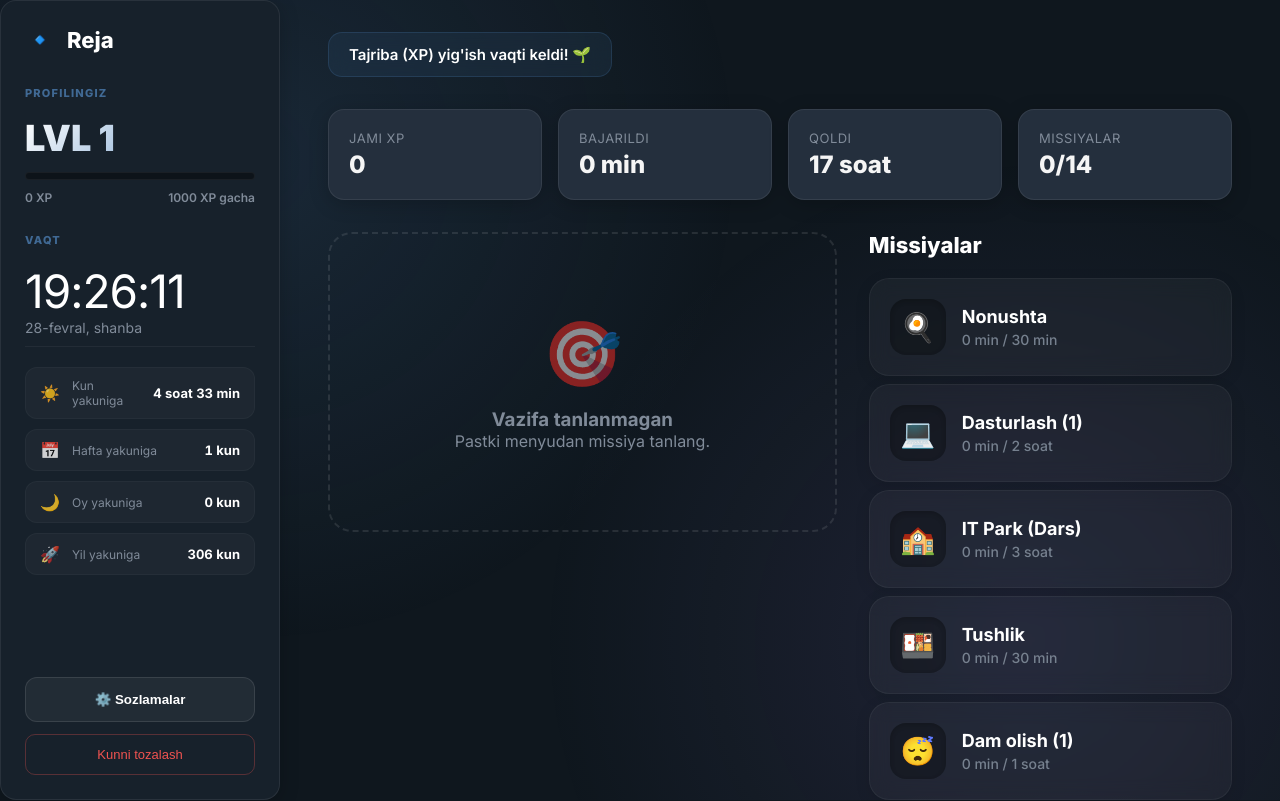
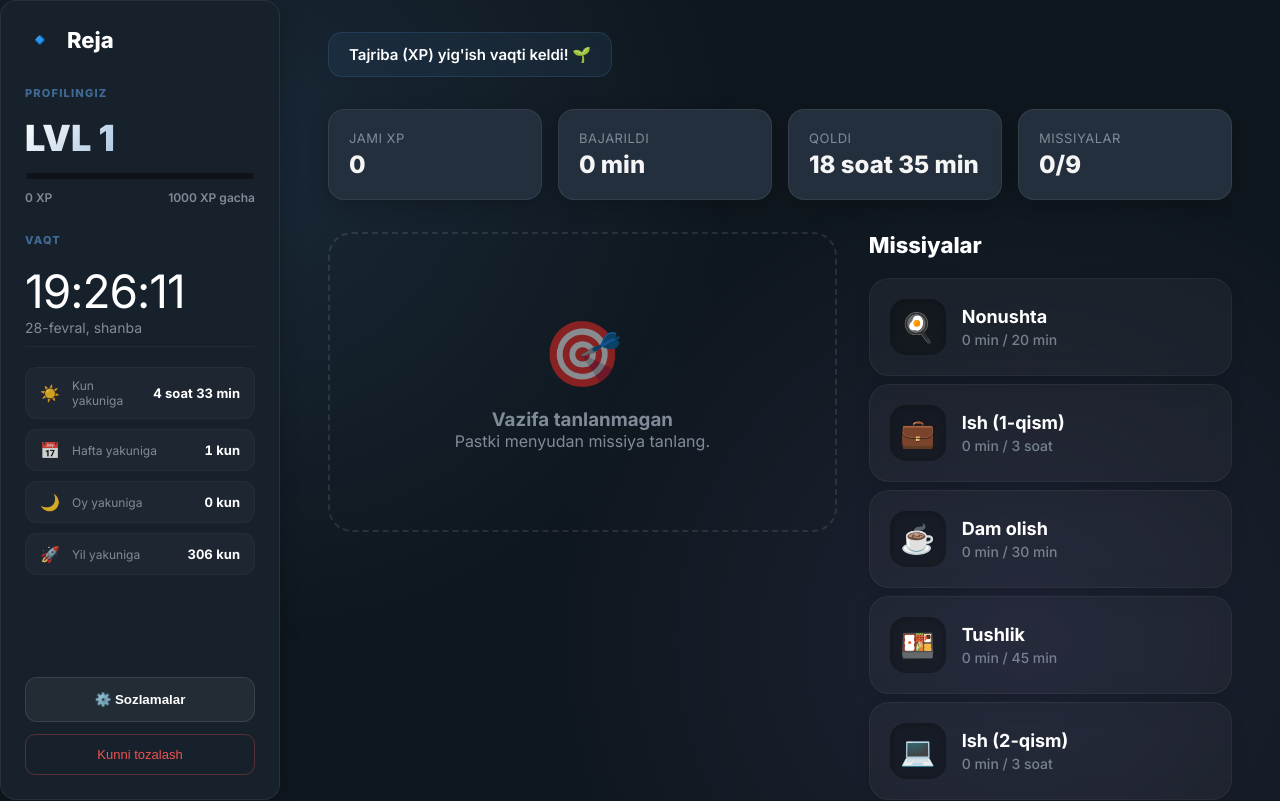
Before and after one commit to temurbek1306/reja, a React (Vite) app: page / in a window 1280 px wide. Shown: the top 801 px of the page. Built offline with nearby package versions, Linux system fonts and the light colour scheme.

Commit message:
FEAT: Implemented dynamic daily schedules. Now automatically switches between Sunday and Weekday sets upon resetting the day.

```diff
--- a/src/App.jsx
+++ b/src/App.jsx
@@ -1,6 +1,18 @@
 import React, { useState, useEffect, useRef } from 'react';
 
-const DEFAULT_TASKS = [
+const WEEKDAY_TASKS = [
+  { id: '1', icon: '🍳', label: 'Nonushta', norm: 20, color: '#fbbf24' },
+  { id: '2', icon: '💼', label: 'Ish (1-qism)', norm: 180, color: '#818cf8' },
+  { id: '3', icon: '☕', label: 'Dam olish', norm: 30, color: '#a78bfa' },
+  { id: '4', icon: '🍱', label: 'Tushlik', norm: 45, color: '#f87171' },
+  { id: '5', icon: '💻', label: 'Ish (2-qism)', norm: 180, color: '#818cf8' },
+  { id: '6', icon: '📚', label: "Dars", norm: 90, color: '#34d399' },
+  { id: '7', icon: '🌳', label: "Sayr", norm: 45, color: '#4ade80' },
+  { id: '8', icon: '🍽️', label: 'Kechki ovqat', norm: 45, color: '#f472b6' },
+  { id: '9', icon: '🌙', label: 'Uyqu', norm: 480, color: '#38bdf8' },
+];
+
+const SUNDAY_TASKS = [
   { id: '1', icon: '🍳', label: 'Nonushta', norm: 30, color: '#fbbf24' },
   { id: '2', icon: '💻', label: 'Dasturlash (1)', norm: 120, color: '#818cf8' },
   { id: '3', icon: '🏫', label: 'IT Park (Dars)', norm: 180, color: '#38bdf8' },
@@ -16,6 +28,10 @@ const DEFAULT_TASKS = [
   { id: '13', icon: '🏋️', label: 'Zal (Mashg\'ulot)', norm: 60, color: '#4ade80' },
   { id: '14', icon: '🍿', label: 'Kino (Hordiq)', norm: 90, color: '#f472b6' },
 ];
+
+function getTasksForDay(dayIdx) {
+  return dayIdx === 0 ? SUNDAY_TASKS : WEEKDAY_TASKS;
+}
 
 const COLORS = ['#818cf8', '#c084fc', '#f87171', '#fb923c', '#fbbf24', '#34d399', '#38bdf8', '#f472b6', '#e879f9', '#a3e635'];
 const BLANK = { icon: '🎯', label: '', norm: 60, color: '#818cf8' };
@@ -72,7 +88,11 @@ export default function App() {
   const isMobile = width <= 900;
 
   // Persistent States
-  const [tasks, setTasks] = useState(() => JSON.parse(localStorage.getItem('reja_v9_tasks')) || DEFAULT_TASKS);
+  const [tasks, setTasks] = useState(() => {
+    const saved = localStorage.getItem('reja_v9_tasks');
+    if (saved) return JSON.parse(saved);
+    return getTasksForDay(now.getDay());
+  });
   const [prog, setProg] = useState(() => JSON.parse(localStorage.getItem('reja_v9_prog')) || {});
   const [xp, setXp] = useState(() => parseInt(localStorage.getItem('reja_v9_xp')) || 0);
   const [history, setHistory] = useState(() => JSON.parse(localStorage.getItem('reja_v9_history')) || []);
@@ -207,7 +227,7 @@ export default function App() {
       setTimerStartTime(null);
       setAccumulatedSecs(0);
       setActiveTimerTask(null);
-      setTasks(DEFAULT_TASKS);
+      setTasks(getTasksForDay(new Date().getDay()));
     }
   }
 
```
